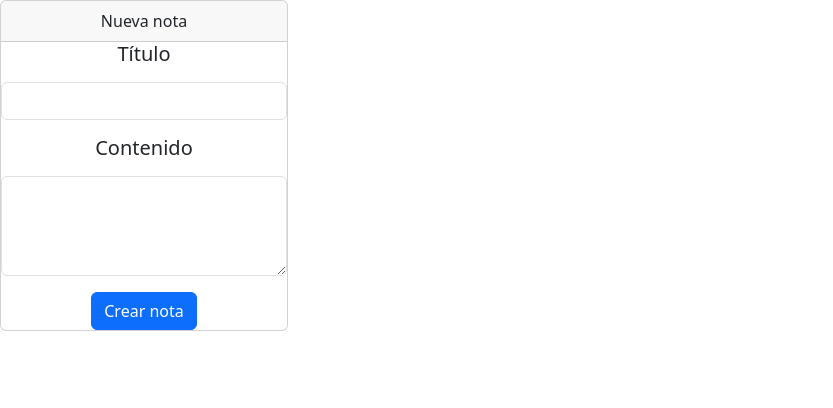
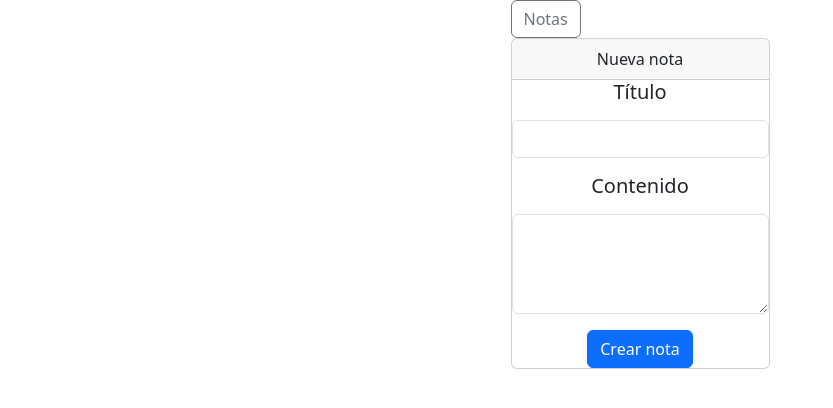
Before and after one commit to katyfernanda/lab-notes, a React (Create React App) app: page /create in a window 1280 px wide. Shown: the top 408 px of the page, without its empty margins (0-833 px from the left). Built offline with nearby package versions, Linux system fonts and the light colour scheme; no server answers.

Commit message:
details in show, create and edit(btns back and look accordion last edition )

```diff
--- a/src/components/Create.js
+++ b/src/components/Create.js
@@ -5,6 +5,7 @@ import { db } from '../firebaseConfig/firebase'
 import Form from 'react-bootstrap/Form'
 import Button from 'react-bootstrap/Button'
 import Card from 'react-bootstrap/Card'
+import { Link } from 'react-router-dom'
 
 const Create = () => {
   const [title, setTitle] = useState('')
@@ -16,6 +17,7 @@ const Create = () => {
     title: title,
     content: content,
     lastEdition: '',
+    lastTitle: '',
     day: date.toLocaleDateString(),
     hour: date.toLocaleTimeString()
   }
@@ -27,6 +29,9 @@ const Create = () => {
   }
   return (
     <>
+      <div>
+        <Link to='/' className='btn btn-outline-secondary'>Notas</Link>
+      </div>
       <Card className="text-center" bg='ligth' >
         <Card.Header>Nueva nota</Card.Header>
         <Form onSubmit={addNote} >
--- a/src/components/Edit.js
+++ b/src/components/Edit.js
@@ -5,6 +5,7 @@ import { db } from "../firebaseConfig/firebase"
 import Form from 'react-bootstrap/Form'
 import Button from 'react-bootstrap/Button'
 import Card from 'react-bootstrap/Card'
+import { Link } from 'react-router-dom'
 
 const Edit = () => {
   const [title, setTitle] = useState('')
@@ -21,9 +22,10 @@ const Edit = () => {
     e.preventDefault()
     const note = doc(db, 'notes', id)
     const data = {
-      title: title,
+      title: e.target.elements.title.value,
       content: e.target.elements.content.value,
       lastEdition: content,
+      lastTitle: title,
       day: date.toLocaleDateString(),
       hour: date.toLocaleTimeString(),
     }
@@ -33,8 +35,8 @@ const Edit = () => {
   const getNoteById = async (id) => {
     const note = await getDoc(doc(db, 'notes', id))
     if (note.data() !== undefined) {
-      const {title, content} = note.data()
-      console.log(note.data())
+      const { title, content } = note.data()
+      console.log(note.data().lastEdition.length)
       setTitle(title)
       setContent(content)
       setFormContent(content)
@@ -49,6 +51,10 @@ const Edit = () => {
   }, [])
 
   return (
+    <>
+      <div>
+        <Link to='/' className='btn btn-outline-secondary'>Notas</Link>
+      </div>
       <Card className="text-center" bg='ligth' >
         <Card.Header>Editar nota</Card.Header>
         <Form onSubmit={update} >
@@ -71,6 +77,7 @@ const Edit = () => {
           </Button>
         </Form>
       </Card>
+    </>
   )
 }
 
--- a/src/components/Show.js
+++ b/src/components/Show.js
@@ -5,6 +5,7 @@ import { db } from '../firebaseConfig/firebase'
 import 'bootstrap/dist/css/bootstrap.min.css';
 import { Accordion } from 'react-bootstrap';
 import './Show.css';
+import CardGroup from 'react-bootstrap/CardGroup';
 
 const Show = () => {
   //1 - configurar los hooks
@@ -29,6 +30,26 @@ const Show = () => {
   useEffect(() => {
     getNotes()
   }, [])
+  //estructura condicional
+  const estructureLastEdition = (lastEdition, lastTitle) => {
+    if ((lastEdition && lastTitle !==undefined)&&(lastEdition.length > 0 || lastTitle.length > 0)) {
+      console.log(lastEdition, lastTitle)
+      return (<Accordion defaultActiveKey="1">
+        <Accordion.Item eventKey="0">
+          <Accordion.Header>
+            <small className="text-muted">
+              Contenido anterior
+            </small>
+          </Accordion.Header>
+          <Accordion.Body>
+            <small><strong><p>{lastTitle}</p></strong></small>
+            <small><p>{lastEdition}</p></small>
+          </Accordion.Body>
+        </Accordion.Item>
+      </Accordion>
+      )
+    }
+  }
   //estructura de nota
   const estructureNotes = () => {
     return notes.map(note => (
@@ -37,20 +58,12 @@ const Show = () => {
           <div className="card-body">
             <h5 className="card-title">{note.title}</h5>
             <p className="card-text">{note.content}</p>
+            <small className="text-muted">
+              Última edición: {note.day}, {note.hour}
+            </small>
           </div>
           <div className="card-footer" >
-            <Accordion defaultActiveKey="0">
-              <Accordion.Item eventKey="0">
-                <Accordion.Header>
-                  <small className="text-muted">
-                    Última edición: {note.day}, {note.hour}
-                  </small>
-                </Accordion.Header>
-                <Accordion.Body>
-                  {note.lastEdition}
-                </Accordion.Body>
-              </Accordion.Item>
-            </Accordion>
+            {estructureLastEdition(note.lastEdition, note.lastTitle)}
             <div className="footerCard">
               <div className="btn-group btn-group-sm" role="group" >
                 <Link to={`/edit/${note.id}`} className='btn btn-outline-primary'>Editar</Link>
@@ -68,7 +81,9 @@ const Show = () => {
       <div>
         <Link to='/create' className='btn btn-outline-secondary'>Create</Link>
       </div>
+      <CardGroup>
       {estructureNotes()}
+      </CardGroup>
     </>
   )
 }
--- a/src/index.css
+++ b/src/index.css
@@ -1,3 +1,8 @@
 body {
   margin: 0;
 }
+#root{
+  display: flex;
+  justify-content: center;
+  flex-wrap: wrap;
+}
```
Lines whose indentation alone changed are shown as unchanged.
